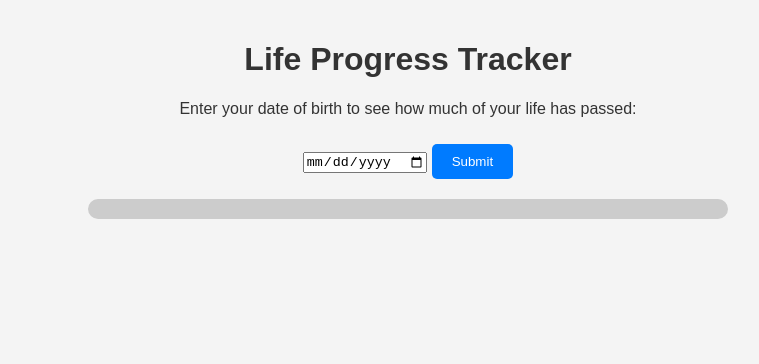
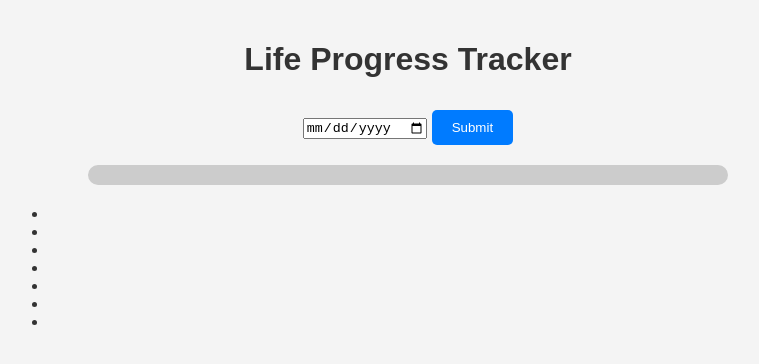
Before and after one commit to Ramin-Fathi/LifeJourneyVisualizer, a plain HTML site: page index.html in a window 1280 px wide. Shown: the whole page, without its empty margins (232-991 px from the left). Drawn offline with Linux system fonts and the light colour scheme.

Commit message:
Update index.html

```diff
--- a/index.html
+++ b/index.html
@@ -3,26 +3,37 @@
 <head>
   <meta charset="UTF-8">
   <meta name="viewport" content="width=device-width, initial-scale=1.0">
-  <title>Life Progress Tracker</title>
+  <title>Life Journey Visualizer</title>
   <link rel="stylesheet" href="style.css">
 </head>
 <body>
   <div class="container">
+    <!-- left side -->
+    <div class="info-section">
       <h1>Life Progress Tracker</h1>
-    <p>Enter your date of birth to see how much of your life has passed:</p>
-
-    <!-- Input for Date of Birth -->
       <input type="date" id="birthdate" />
       <button onclick="calculateLifeProgress()">Submit</button>
 
-    <!-- Progress Bar -->
       <div class="progress-container">
         <div class="progress-bar" id="progress-bar"></div>
       </div>
+
       <p id="progress-text"></p>
+      <ul id="life-stats">
+        <li id="years"></li>
+        <li id="months"></li>
+        <li id="weeks"></li>
+        <li id="days"></li>
+        <li id="hours"></li>
+        <li id="minutes"></li>
+        <li id="seconds"></li>
+      </ul>
+    </div>
 
-    <!-- Life Weeks Grid -->
+    <!-- right side -->
+    <div class="grid-section">
       <div class="grid" id="life-grid"></div>
+    </div>
   </div>
   <script src="script.js"></script>
 </body>
```
Lines whose indentation alone changed are shown as unchanged.
